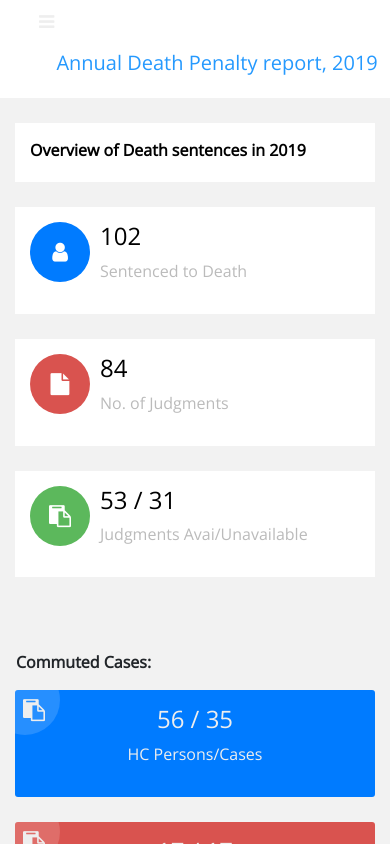
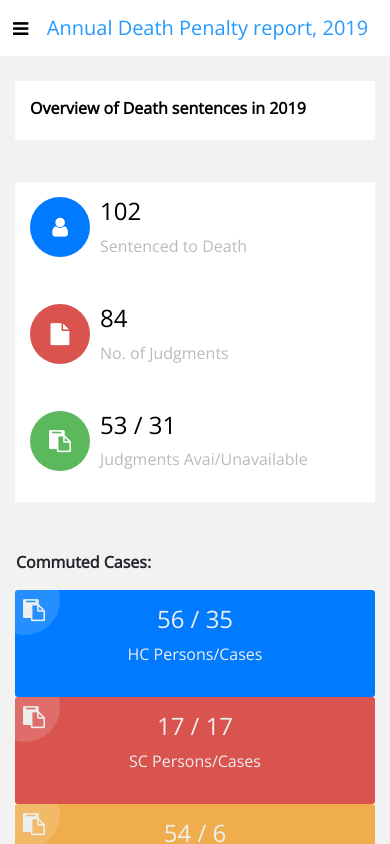
Before and after one commit to abhijeetjuneja/death-penalty-report-dashboard, a React (Create React App) app: page / in a window 390 px wide. Shown: the top 844 px of the page. Built offline with nearby package versions, Linux system fonts and the light colour scheme.

Commit message:
Responsiveness

```diff
--- a/src/App.css
+++ b/src/App.css
@@ -51,6 +51,10 @@ ion-spinner {
 
 .text-blue {
     color: #2599FE!important;
+}
+
+.text-black {
+    color: black!important;
 }
 
 .back-white {
@@ -443,7 +447,7 @@ ion-spinner {
     margin: 0 !important
   }
   .navbar-default .navbar-nav>li>a {
-    color: #EEE !important;
+    color: black !important;
     line-height: 55px !important;
     padding: 0 10px !important;
   }
@@ -461,7 +465,7 @@ ion-spinner {
   .navbar>.container .navbar-brand, .navbar>.container-fluid .navbar-brand {margin: 0 !important}
   @media (max-width: 767px) {
     .navbar>.container-fluid .navbar-brand {
-      margin-left: 15px !important;
+      margin-left: 0px !important;
     }
     .navbar-default .navbar-nav>li>a {
       padding-left: 0 !important;
@@ -498,6 +502,71 @@ ion-spinner {
     font-size: 18px !important;
   }
 
+  .mobile-toggle {
+    display:none;
+}
+.desktop-toggle{
+    display:inline-block;
+}
+
+.mobile-filter {
+    display: none;
+}
+
+.desktop-filter {
+    display: block;
+}
+
+
+  @media screen and (max-width: 767px) {
+      .navbar div {
+          padding-left: 0!important;
+          padding-right: 0!important;
+      }
+      .mobile-toggle {
+          display:inline-block;
+          margin-left: 5px;
+      }
+      .desktop-toggle{
+          display:none;
+      }
+      .navbar>.container-fluid .navbar-brand {
+        background: #ffffff;
+      }
+      .navbar-default {
+          background-color: #2599FE!important;
+          padding: 0!important;
+      }
+      .navbar-default .navbar-nav>li>a {
+          color:white!important;
+      }
+      .navbar-default .navbar-nav>li {
+          padding-left: 10px;
+      }
+      .mobile-filter {
+        display: block;
+    }
+
+    .desktop-filter {
+        display: none;
+    }
+    .box {
+        margin-bottom: 0!important;
+    }
+    .statewise-stats-div {
+        padding-left:15px!important;
+        margin-top: 64px;
+    }
+    .statewise-map-div {
+        padding-right:0px!important;
+    }
+    .statewise-stats-item {
+        margin-bottom: 0!important;
+    }
+    .statistics {
+        margin-top: 42px;
+    }
+  }
 
 
 
@@ -508,7 +577,7 @@ ion-spinner {
       margin: 0 !important
     }
     .statistics .box {
-      margin-bottom: 25px !important;
+      margin-bottom: 0px !important;
     }
     .navbar-default .navbar-nav .open .dropdown-menu>li>a {
       color: black !important
@@ -518,7 +587,7 @@ ion-spinner {
     }
     .navbar-default .navbar-toggle{
       border:none !important;
-      color: #EEE !important;
+      color: black !important;
       font-size: 18px !important;
     }
     .navbar-default .navbar-toggle:focus, .navbar-default .navbar-toggle:hover {background-color: transparent !important}
--- a/src/components/Header.js
+++ b/src/components/Header.js
@@ -17,10 +17,28 @@ class Header extends Component {
             <nav class="navbar navbar-default">
                 <div class="container-fluid">
                     <div class="navbar-header">
-                        <button type="button" class="navbar-toggle header-button collapsed show-side-btn pl-2 pr-2" data-toggle="collapse" data-target="#" aria-expanded="false">
-                            <i class="fa fa-bars"></i>
-                        </button>
-                        <a class="navbar-brand" href="#">&nbsp;&nbsp;<span class="text-blue">Annual Death Penalty report, 2019 &nbsp;&nbsp;&nbsp;&nbsp;&nbsp;&nbsp;&nbsp;&nbsp;<a href="https://www.project39a.com/" target="_blank"  style={{color:'grey', textDecoration:'underline'}} class="pl-4 ml-4">(Data source Credit - Project 39A)</a></span></a>
+                        <a class="navbar-brand" href="#">
+                            <button type="button" class="navbar-toggle header-button collapsed show-side-btn pl-2 pr-2 desktop-toggle" data-toggle="collapse" data-target="#" aria-expanded="false">
+                                <i class="fa fa-bars"></i>
+                            </button>
+                            <button type="button" class="navbar-toggle header-button collapsed show-side-btn pl-2 pr-2 mobile-toggle" data-toggle="collapse" data-target="#navbarSupportedContent" aria-expanded="false">
+                                <i class="fa fa-bars"></i>
+                            </button>
+                            &nbsp;&nbsp;<span class="text-blue">Annual Death Penalty report, 2019 &nbsp;&nbsp;&nbsp;&nbsp;&nbsp;&nbsp;&nbsp;&nbsp;<a href="https://www.project39a.com/" target="_blank"  style={{color:'grey', textDecoration:'underline'}} class="pl-4 ml-4">(Data source Credit - Project 39A)</a></span>
+                        </a>
+                        <div class="collapse navbar-collapse" id="navbarSupportedContent">
+                            <ul class="navbar-nav mr-auto">
+                            <li class="nav-item active">
+                                <a class="nav-link text-white " href="/">Home </a>
+                            </li>
+                            <li class="nav-item">
+                                <a class="nav-link text-white " href="/statewise">Statewise Distribution</a>
+                            </li>
+                            <li class="nav-item">
+                                <a class="nav-link text-white " href="/cases">Cases</a>
+                            </li>
+                            </ul>
+                        </div>
                     </div>
                 </div>
             </nav>
--- a/src/components/statewise/Statewise.js
+++ b/src/components/statewise/Statewise.js
@@ -116,10 +116,10 @@ class Statewise extends Component {
                 <section class="statistics mr-3">
                     <div class="container-fluid">
                         <div class="row">
-                            <div class="col-md-8">
+                            <div class="col-md-8 statewise-map-div">
                                 <StatewiseMap setCurrentState={this.setCurrentState} statewiseData={statewiseData}/>
                             </div>
-                            <div class="col-md-4 pt-0 pl-0 pr-0 pb-1">
+                            <div class="col-md-4 pt-0 pl-0 pr-0 pb-1 statewise-stats-div">
                                 <StatewiseStats caseList={caseList} currentState={currentState} statewiseData={statewiseData}/>
                             </div>
                         </div>
--- a/src/components/statewise/StatewiseHeader.js
+++ b/src/components/statewise/StatewiseHeader.js
@@ -19,7 +19,7 @@ class StatewiseHeader extends Component {
                     <div class="row">
                         <div class="col-md-12">
                             <div class="content pb-1">
-                                <p><b>Statewise Distribution (Click marker to Select State)</b> &nbsp;&nbsp;
+                                <p class="desktop-filter"><b>Statewise Distribution (Click marker to Select State)</b> &nbsp;&nbsp;
                                 {currentState != null ? <button type="button" class="btn btn-sm btn-secondary" onClick={() => setCurrentState(null)}>Show All</button>: null}
                                 &nbsp;&nbsp;&nbsp;&nbsp;
                                     Offense: &nbsp;
@@ -36,6 +36,23 @@ class StatewiseHeader extends Component {
                                         <option value="N">No</option>
                                     </select>
                                 </p>
+                                <div class="mobile-filter"><p><b>Statewise Distribution (Click marker to Select State)</b> &nbsp;&nbsp;
+                                {currentState != null ? <button type="button" class="btn btn-sm btn-secondary" onClick={() => setCurrentState(null)}>Show All</button>: null}
+                                &nbsp;&nbsp;&nbsp;&nbsp;</p>
+                                    <p>Offense: &nbsp;
+                                    <select name="natureOfOffenceFilter" onChange={onChange} value={natureOfOffenceFilter}>
+                                        <option value="All">All</option>
+                                        {natureOfOffenceList != null ? natureOfOffenceList.map(n => {
+                                            return <option value={n}>{n}</option>
+                                        }) : null}
+                                    </select> </p>
+                                    <p>Judgment: &nbsp;
+                                    <select name="judgementFilter" onChange={onChange} value={judgementFilter}>
+                                        <option value="All">All</option>
+                                        <option value="Y">Yes</option>
+                                        <option value="N">No</option>
+                                    </select></p>
+                                </div>
                             </div>
                         </div>
                     </div>
--- a/src/components/statewise/StatewiseStats.js
+++ b/src/components/statewise/StatewiseStats.js
@@ -16,7 +16,7 @@ class StatewiseStats extends Component {
         return (
             <div>
                 <div class="row">
-                    <div class="col-md-12 mb-4">
+                    <div class="col-md-12 mb-4 statewise-stats-item">
                         <div class="box">
                             <i class="fa fa-user fa-fw bg-danger text-center"></i>
                             <div class="info">
@@ -25,7 +25,7 @@ class StatewiseStats extends Component {
                             </div>
                         </div>
                     </div>
-                    <div class="col-md-12 mb-4 mt-4">
+                    <div class="col-md-12 mb-4 mt-4 statewise-stats-item">
                         {currentState == null ? <div class="box">
                             <i class="fa fa-user fa-globe bg-success text-center"></i>
                             <div class="info">
@@ -41,7 +41,7 @@ class StatewiseStats extends Component {
                             </div>
                         </div>}
                     </div>
-                    <div class="col-md-12 mb-4 mt-4">
+                    <div class="col-md-12 mb-4 mt-4 statewise-stats-item">
                         <div class="box">
                             <i class="fa fa-map-marker bg-warning text-center"></i>
                             <div class="info">
```
